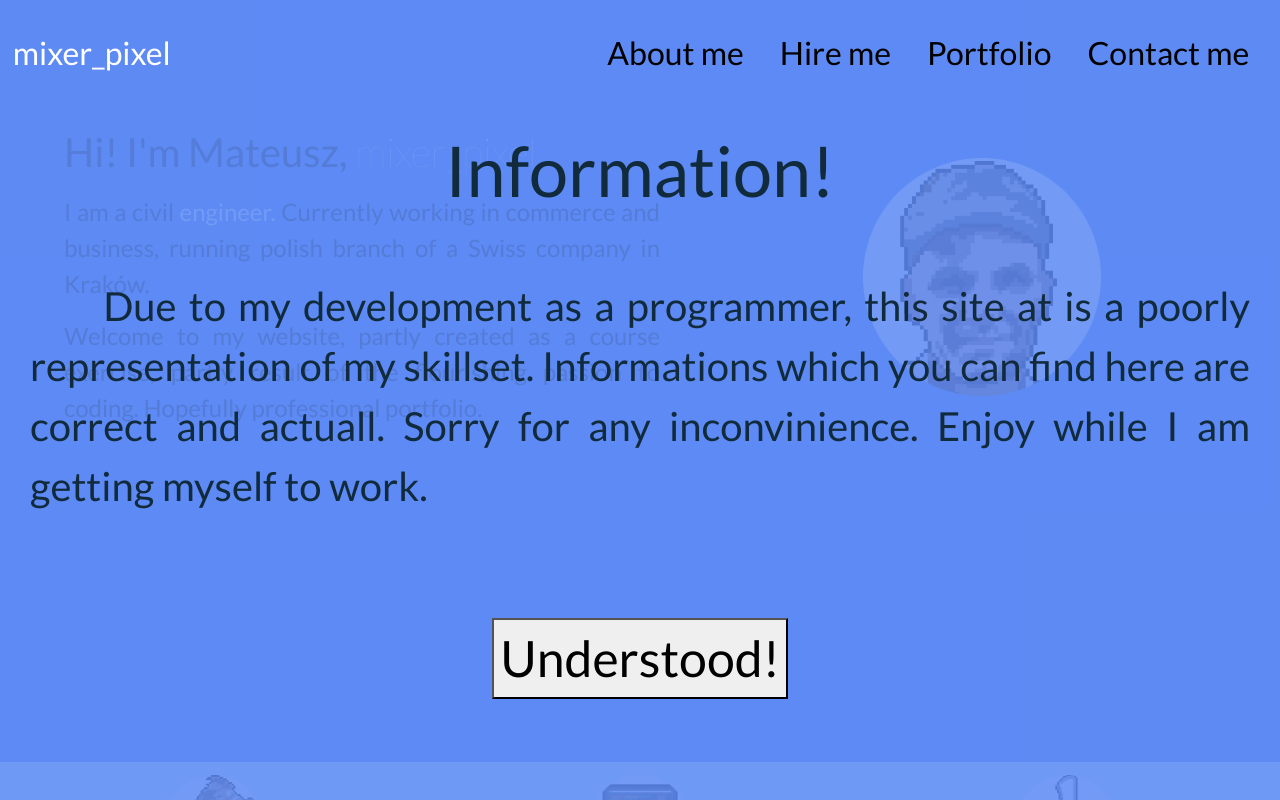
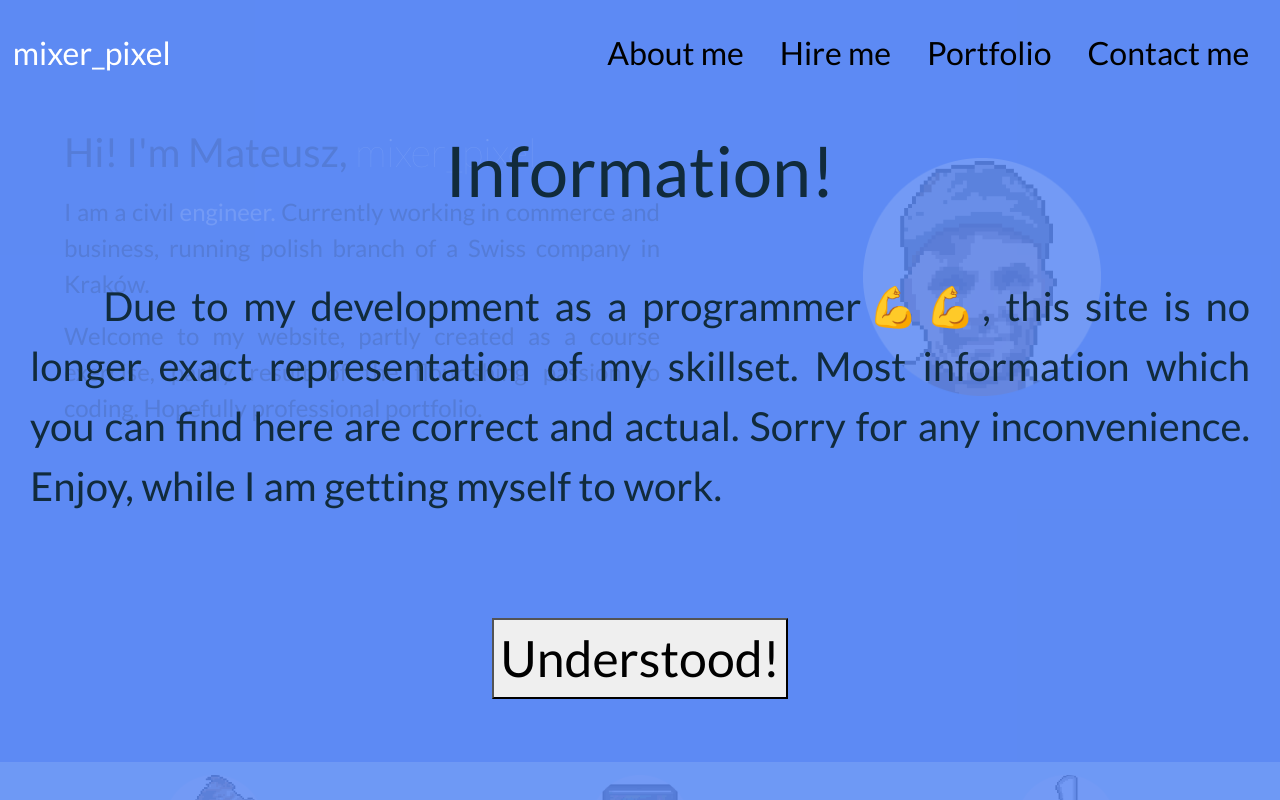
Before and after one commit to matzieba/card, a Flask app: page / in a window 1280 px wide. Run offline with Flask 2, Linux system fonts and the light colour scheme; some libraries are stand-ins or nearby versions.

Commit message:
overlay ready

```diff
--- a/templates/index.html
+++ b/templates/index.html
@@ -4,7 +4,7 @@
 <body>
     <div class="overlay">
         <h1> Information! </h1>
-        <p>Due to my development as a programmer, this site at is a poorly representation of my skillset. Informations which you can find here are correct and actuall. Sorry for any inconvinience. Enjoy while I am getting myself to work.</p>
+        <p>Due to my development as a programmer💪💪, this site is no longer exact representation of my skillset. Most information which you can find here are correct and actual. Sorry for any inconvenience. Enjoy, while I am getting myself to work.</p>
         <button class="button-overlay">Understood!</button>
 
     </div>
```
